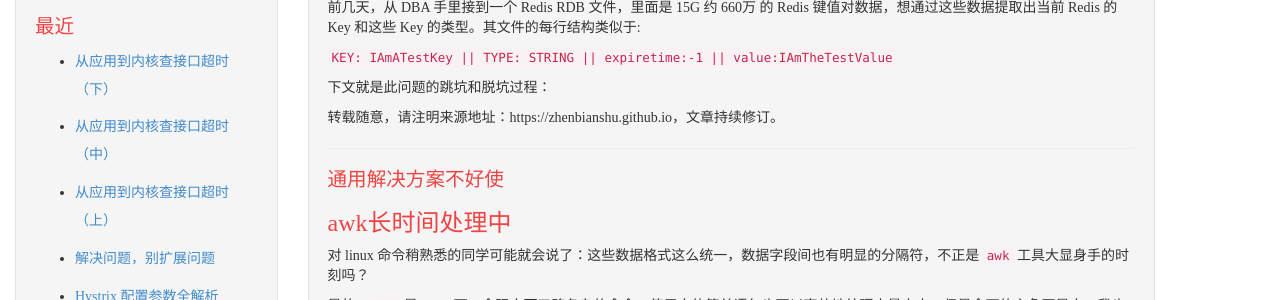
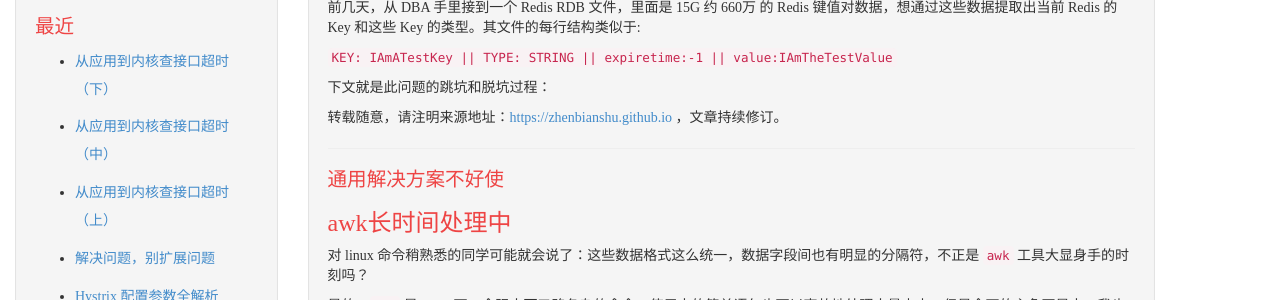
Before and after one commit to zhenbianshu/zhenbianshu.github.io, a Jekyll site: the page built from _posts/2017-09-06-process_big_line_file.html, in a window 1280 px wide and 900 px high. Shown: the part 164-464 px from the top of the window. Built offline with Jekyll 4.4.1, drawn with Linux system fonts in a browser that asks for light colours; comment, search, counter and statistics services are not loaded; part of the change alters nothing that is shown.

```diff
--- a/_config.yml
+++ b/_config.yml
@@ -23,5 +23,5 @@ exclude: ['README.md']
 
 # 文章相关配置
 article:
-  copyright: 转载随意，请注明来源地址：https://zhenbianshu.github.io，文章持续修订。
+  copyright: 转载随意，请注明来源地址：<a href="https://zhenbianshu.github.io">https://zhenbianshu.github.io</a> ，文章持续修订。
   summary: 关于本文有什么疑问可以在下面留言交流，如果您觉得本文对您有帮助，欢迎关注我的 <a href="https://weibo.com/u/5715965217">微博</a> 或  <a href="https://github.com/zhenbianshu/">GitHub</a> 。
```
